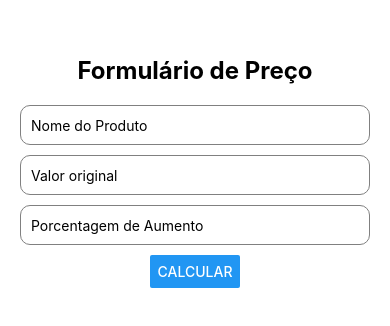
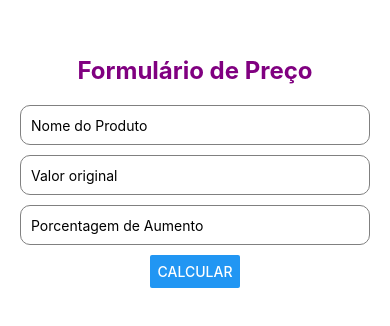
Before and after one commit to mandyy14/ProvaMobile, a React Native app: screen /Forms in a window 390 px wide. Shown: the part 250-576 px from the top of the page. Built offline with nearby package versions, Linux system fonts and the light colour scheme.

Commit message:
Updated button calcular

```diff
--- a/src/component/forms.jsx
+++ b/src/component/forms.jsx
@@ -52,7 +52,7 @@ function Forms() {
                 value={increasePercentage}
                 onChangeText={setIncreasePercentage}
             />
-            <Button title="Calcular" onPress={calculatePrice} style={styles.button} />
+            <Button title="Calcular" style={styles.btn} onPress={calculatePrice} />
         </View>
     );
 }
@@ -71,6 +71,7 @@ const styles = StyleSheet.create({
         fontSize: 24,
         fontWeight: "bold",
         marginBottom: 20,
+        color: "purple"
     },
     input: {
         width: "100%",
```
